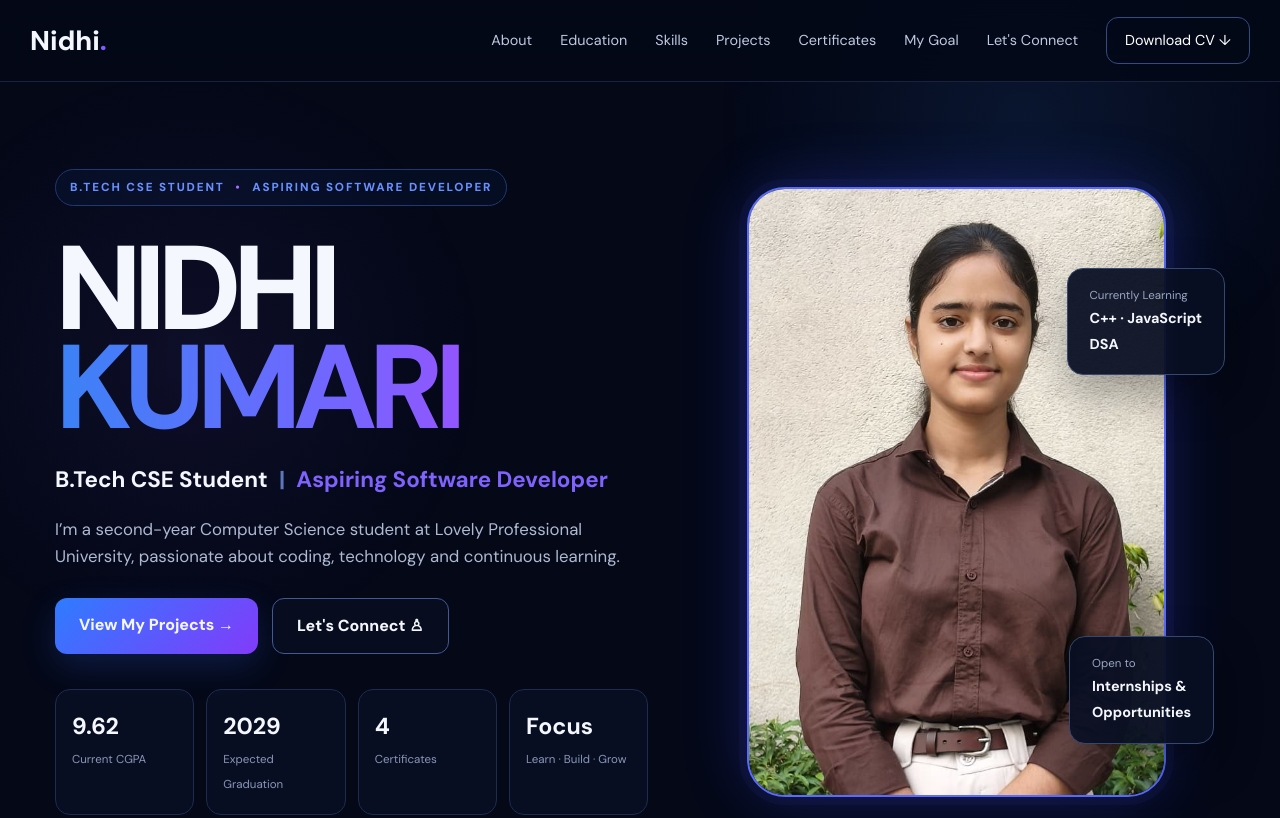
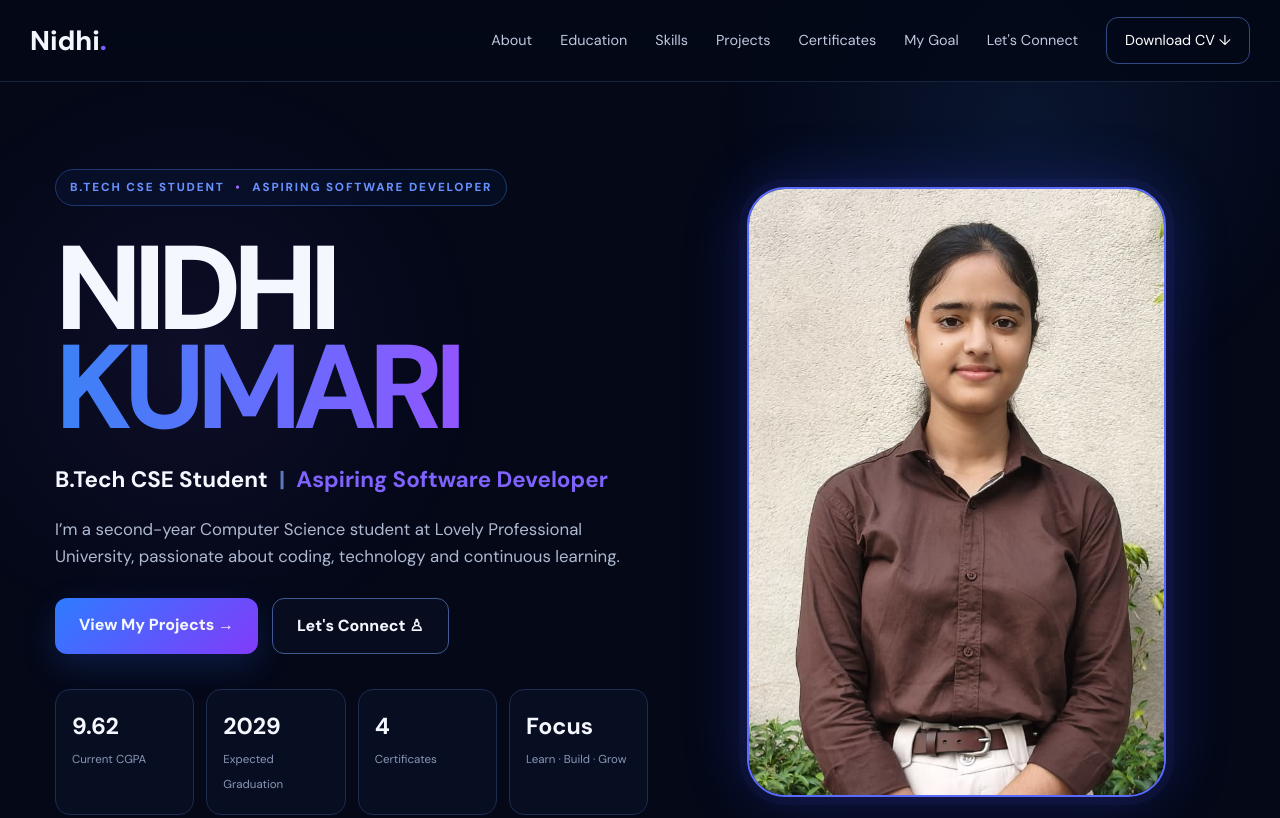
Before and after one commit to nidhi11kumari/Nidhi_Kumari_Portfolio, a plain HTML site: page index.html in a window 1280 px wide. Shown: the top 818 px of the page. Drawn offline with Linux system fonts and the light colour scheme.

Commit message:
Updated CV

```diff
--- a/index.html
+++ b/index.html
@@ -115,8 +115,7 @@ function app(){
         </div>
         <div class="hero-photo">
           <div class="photo-card"><img src="nidhi-photo.jpg" alt="Nidhi Kumari"></div>
-          <div class="float learning"><span>Currently Learning</span><b>C++ · JavaScript<br>DSA</b></div>
-          <div class="float opportunities"><span>Open to</span><b>Internships &<br>Opportunities</b></div>
+
         </div>
       </section>
 
@@ -159,6 +158,7 @@ function app(){
           </article>`).join("")}
         </div>
       </section>
+
 
       <section id="certificates" class="section">
         <div class="label">05 · CONTINUOUS LEARNING</div><h2 class="section-title">Certifications</h2>
```
